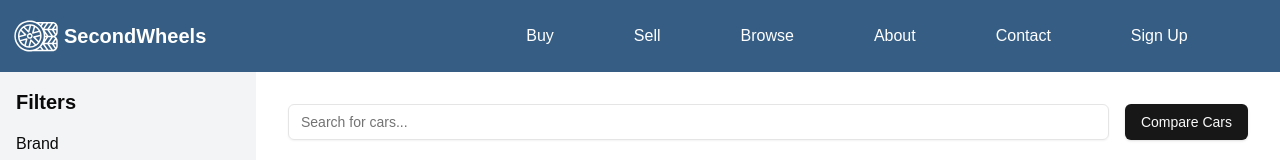
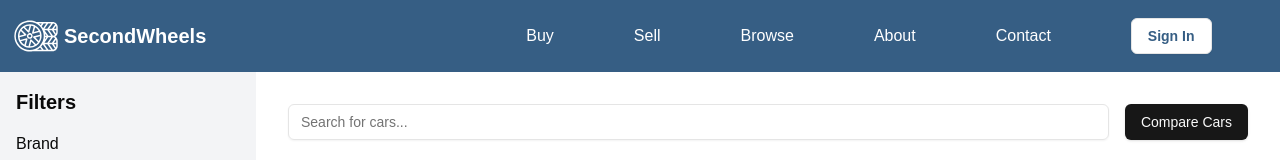
Before and after one commit to bilkenter/secondwheel-frontend, a Next.js app in the folder client/: page / in a window 1280 px wide. Shown: the top 160 px of the page. Built offline with nearby package versions, Linux system fonts and the light colour scheme; no server answers.

Commit message:
signin button

```diff
--- a/client/components/ui/nav.tsx
+++ b/client/components/ui/nav.tsx
@@ -1,5 +1,6 @@
 import React, { useState, useEffect } from 'react';
 import Link from 'next/link';
+import { Button } from "@/components/ui/button";
 
 const Nav: React.FC = () => {
   const [isAuthenticated, setIsAuthenticated] = useState(false);
@@ -58,7 +59,7 @@ const Nav: React.FC = () => {
         >
           ☰
         </button>
-        <ul className={`flex-col md:flex-row md:flex space-x-20 ${isMobileMenuOpen ? 'flex' : 'hidden'} md:flex`}>
+        <ul className={`flex-col md:flex-row md:flex space-x-20 ${isMobileMenuOpen ? 'flex' : 'hidden'} md:flex items-center`}>
           <li>
             <Link href="/" className="hover:text-gray-300">
               Buy
@@ -86,14 +87,21 @@ const Nav: React.FC = () => {
           </li>
           {isAuthenticated ? (
             <li>
-              <Link href="/profile" className="hover:text-gray-300">
-                {userInitial}
+              <Link href="/profile">
+                <div className="bg-white text-[#365E84] rounded-full w-8 h-8 flex items-center justify-center font-semibold hover:bg-gray-200 transition-colors">
+                  {userInitial}
+                </div>
               </Link>
             </li>
           ) : (
             <li>
-              <Link href="/signup" className="hover:text-gray-300">
-                Sign Up
+              <Link href="/signin">
+                <Button
+                  variant="outline"
+                  className="bg-white text-[#365E84] hover:bg-gray-200 font-semibold"
+                >
+                  Sign In
+                </Button>
               </Link>
             </li>
           )}
```
